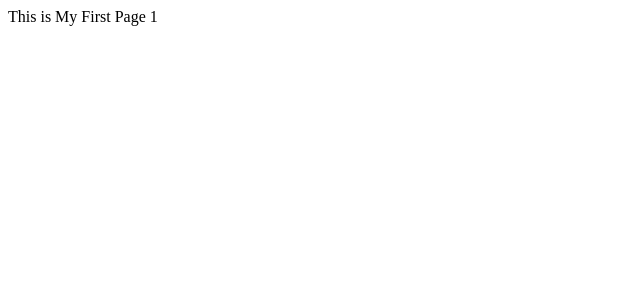
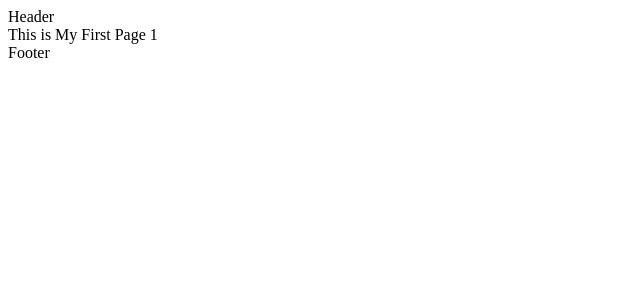
Before and after one commit to apurboroy7077/next_js_learning, a Next.js app in the folder hello_world/: page / in a window 1280 px wide. Shown: the top 300 px of the page, without its empty margins (0-640 px from the left). Built offline with nearby package versions, Linux system fonts and the light colour scheme.

Commit message:
Layouts, Date 20/2/2024, Tuesday, 11:59 PM

```diff
--- a/hello_world/src/app/layout.tsx
+++ b/hello_world/src/app/layout.tsx
@@ -1,16 +1,24 @@
 export const metadata = {
-  title: 'Next.js',
-  description: 'Generated by Next.js',
-}
+  title: "Next.js",
+  description: "Generated by Next.js",
+};
 
 export default function RootLayout({
   children,
 }: {
-  children: React.ReactNode
+  children: React.ReactNode;
 }) {
   return (
     <html lang="en">
-      <body>{children}</body>
+      <body>
+        <header>
+          <div>Header</div>
+        </header>
+        {children}
+        <footer>
+          <div>Footer</div>
+        </footer>
+      </body>
     </html>
-  )
+  );
 }
```
